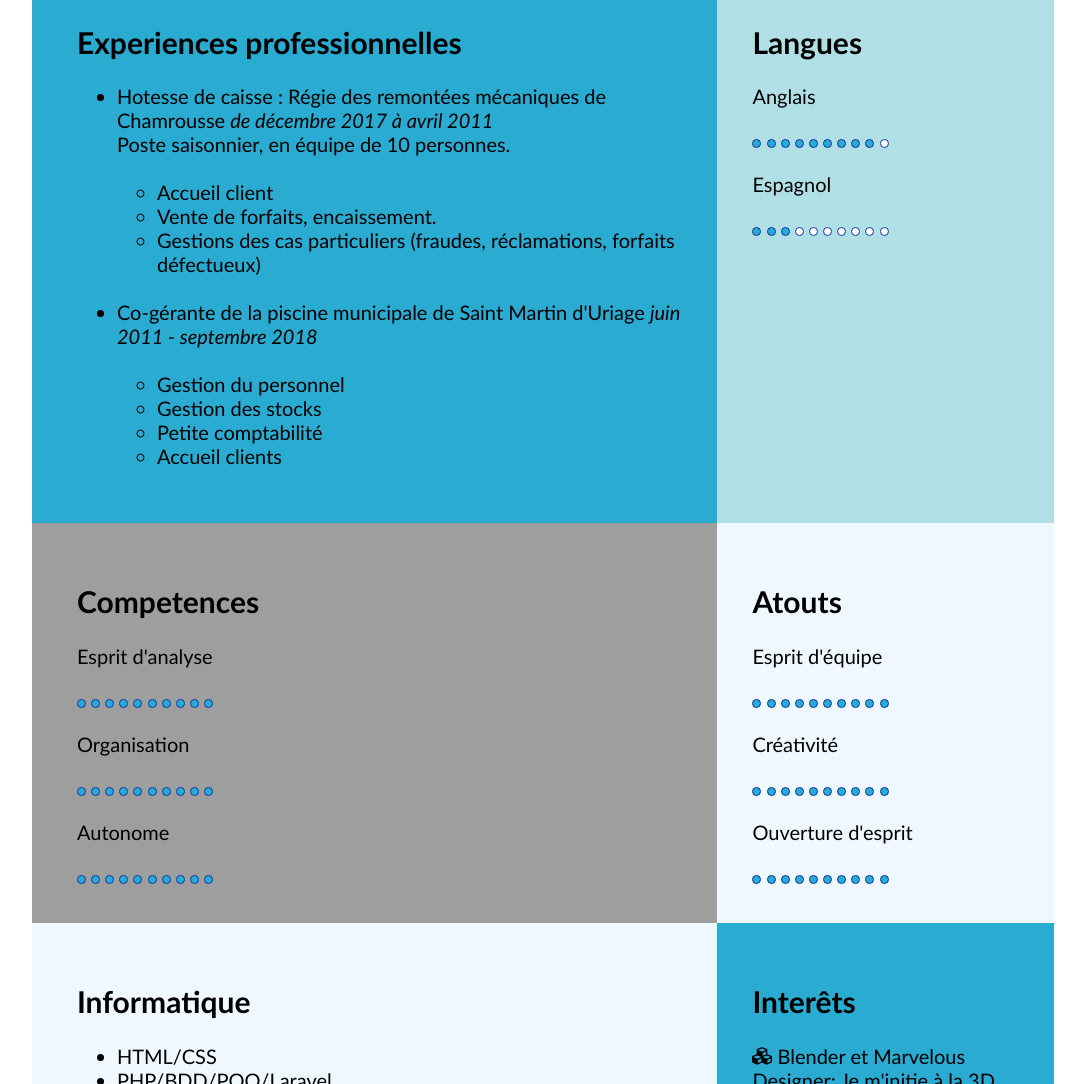
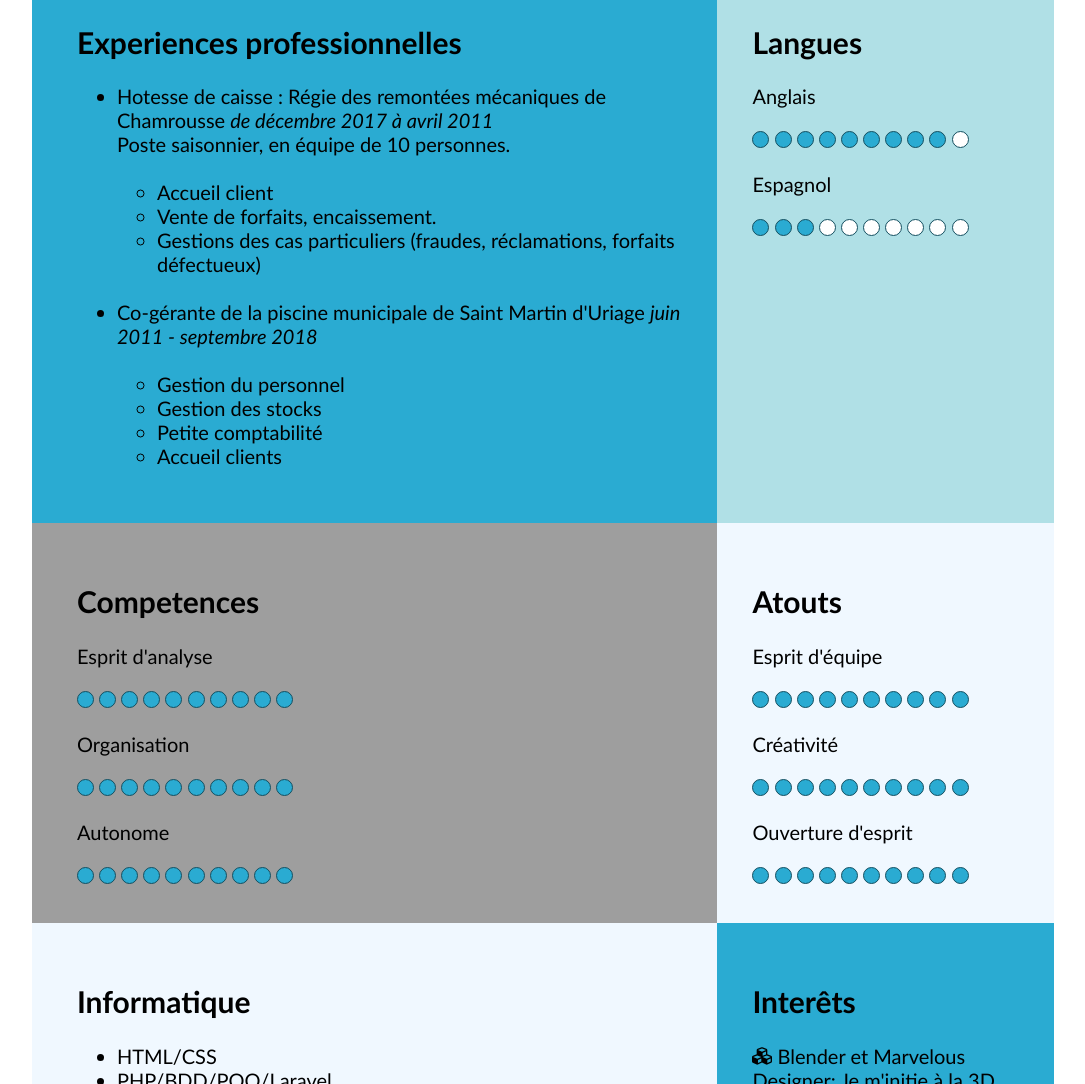
Before and after one commit to MelBrstln/CVMel, a plain HTML site: page index.html in a window 1280 px wide. Shown: the part 900-1984 px from the top of the page, without its empty margins (97-1182 px from the left). Drawn offline with Linux system fonts and the light colour scheme.

Commit message:
Update cssCv.css

```diff
--- a/cssCv.css
+++ b/cssCv.css
@@ -128,9 +128,9 @@ h1
     display: inline-block;
     background:#2aabd2;
     border-radius:50%;
-    width:7px;
-    height:7px;
-    border:1px solid rgb(16, 52, 166);
+    width:15px;
+    height:15px;
+    border:1px solid #144f60;
 }
 
 .moncerclevide
@@ -138,7 +138,7 @@ h1
     display: inline-block;
     background: #ffffff;
     border-radius: 50%;
-    width: 7px;
-    height: 7px;
-    border: 1px solid rgb(16, 52, 166);
+    width: 15px;
+    height: 15px;
+    border: 1px solid #144f60;
 }
```
